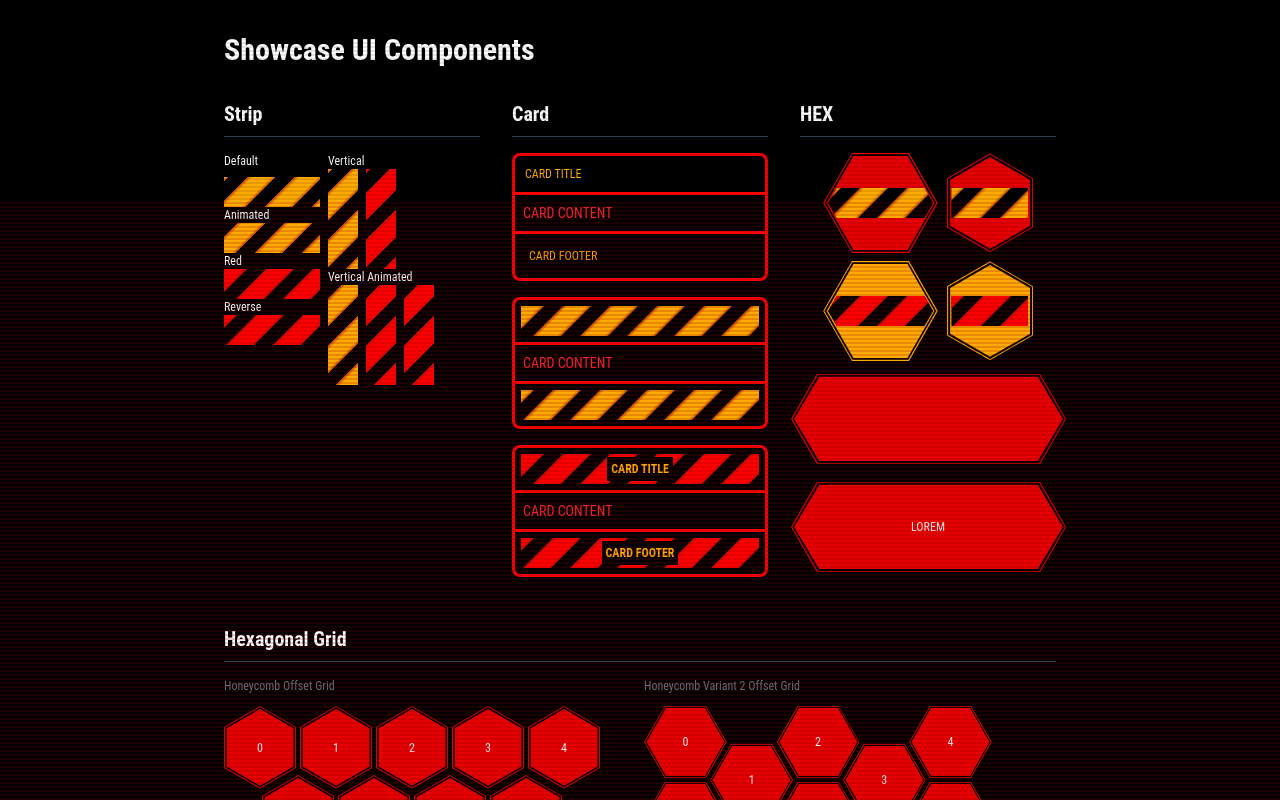
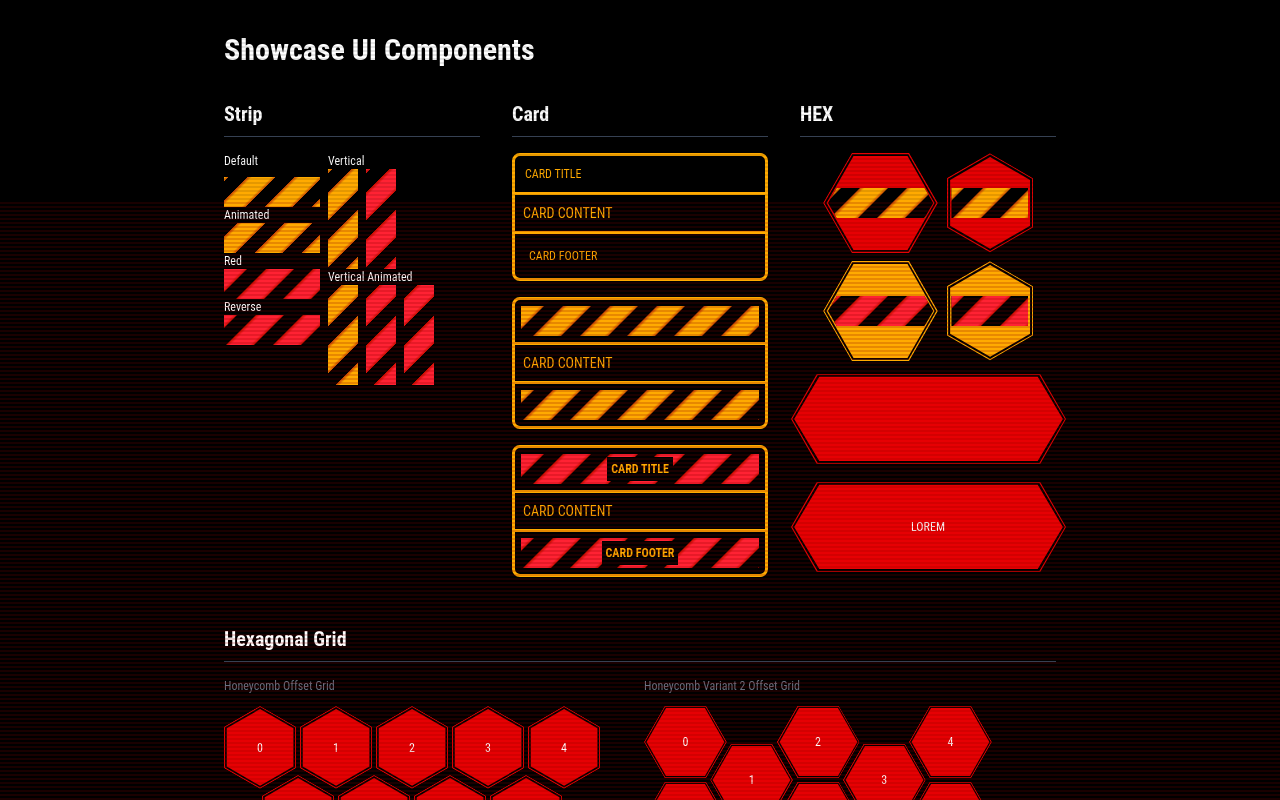
Before and after one commit to bagusindrayana/ews-concept-new, a SvelteKit app: page /showcase in a window 1280 px wide. Shown: the top 800 px of the page. Built offline with nearby package versions, Linux system fonts and the light colour scheme.

Commit message:
refactor color name and card default class

```diff
--- a/src/lib/components/Card.svelte
+++ b/src/lib/components/Card.svelte
@@ -14,10 +14,10 @@
   let open = $state(false);
 </script>
 
-<div class="ews-card bordered-red {className}" class:open>
+<div class="ews-card bordered {className}" class:open>
   {#if title}
     <div
-      class="ews-card-header bordered-red-bottom"
+      class="ews-card-header bordered-bottom"
       onclick={() => {
         open = !open;
         onToggle?.();
@@ -30,7 +30,7 @@
     {@render children()}
   </div>
   {#if footer}
-    <div class="ews-card-footer bordered-red-top">
+    <div class="ews-card-footer bordered-top">
       {@render footer()}
     </div>
   {/if}
--- a/src/lib/styles/base.css
+++ b/src/lib/styles/base.css
@@ -1,7 +1,8 @@
 :root {
     --orange: #fa0;
-    --red: red;
-    --glow-rgb: 255, 102, 0;
+    --red: #f23;
+    --glow-rgb: 255, 170, 0;
+    --fill-color: #fa0;
     --text-color: #fa0;
     --danger-fill-color: #f23;
     --danger-glow-rgb: 255, 0, 0;
--- a/src/routes/status-ui/+page.svelte
+++ b/src/routes/status-ui/+page.svelte
@@ -1,6 +1,7 @@
 <script lang="ts">
   import { onMount, onDestroy } from "svelte";
   import { xmlToJson, type JsonNode } from "$lib/xmlUtils";
+  import StripeBar from "$lib/components/StripeBar.svelte";
 
   // Dummy data for the status list
   let statuses = $state<
@@ -85,6 +86,7 @@
             : [stationsList];
 
           stations.forEach((stationNode) => {
+            // console.log(stationNode);
             const staCode =
               (stationNode["@attributes"] as any)?.code || "UNKNOWN";
             const startDate = (stationNode["@attributes"] as any)?.startDate;
@@ -129,21 +131,11 @@
 <div
   class="min-h-screen py-1 md:py-4 flex flex-col items-center overflow-x-hidden overflow-y-auto font-mono"
 >
-  {#if chunkedStatuses.length > 0}
   <div
     class="mb-2 text-center p-2 z-10 w-full bordered flex justify-center items-center relative show-pop-up"
   >
     <div class="overflow-hidden">
-        <div class="stripe-wrapper h-12">
-          <div
-            class="stripe-bar-red loop-stripe anim-duration-10"
-            style="height: 100%;"
-          ></div>
-          <div
-            class="stripe-bar-red loop-stripe anim-duration-10"
-            style="height: 100%;"
-          ></div>
-        </div>
+      <StripeBar loop={true} duration={20} color="red"></StripeBar>
       <div
         class="absolute top-0 bottom-0 left-0 right-0 flex justify-center items-center"
       >
@@ -155,15 +147,7 @@
       </div>
     </div>
   </div>
-    <div
-      class="mb-2 w-full bordered text-center p-1 hidden md:block show-pop-up"
-    >
-      <p class="text-black font-bold text-sm bg-primary p-4 uppercase">
-        GEOFON STATION - FDSN (International Federation of Digital Seismograph
-        Networks)
-      </p>
-    </div>
-  {/if}
+
   <div class="w-full h-1 bg-primary"></div>
   <div
     class="inline-flex h-auto justify-center gap-4 w-full px-4 overflow-none relative"
```
Also changed, not shown: src/lib/styles/components.css. Lines whose indentation alone changed are shown as unchanged.
